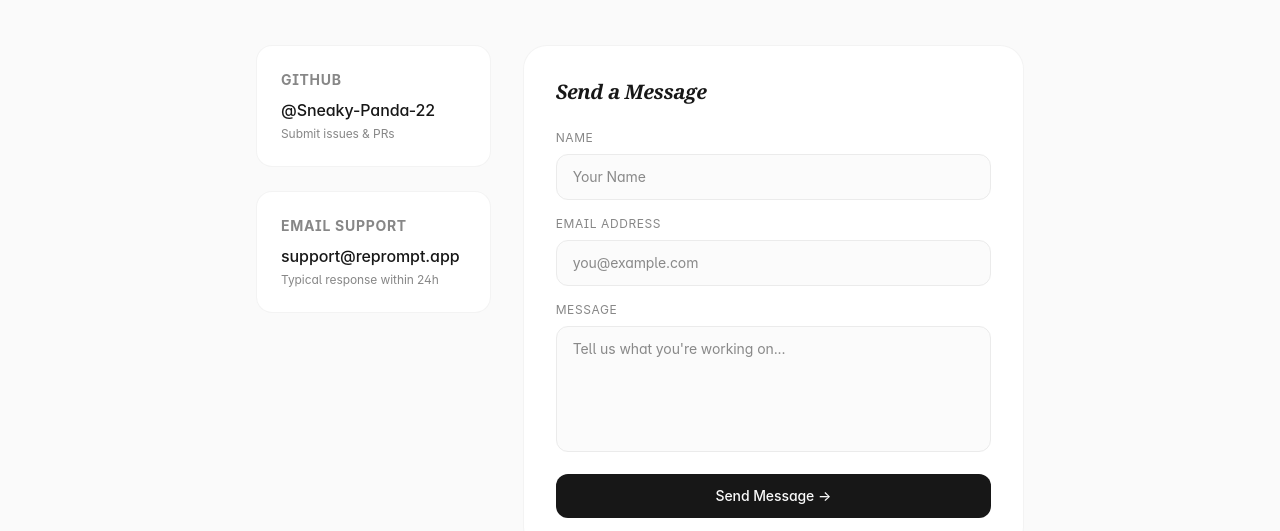
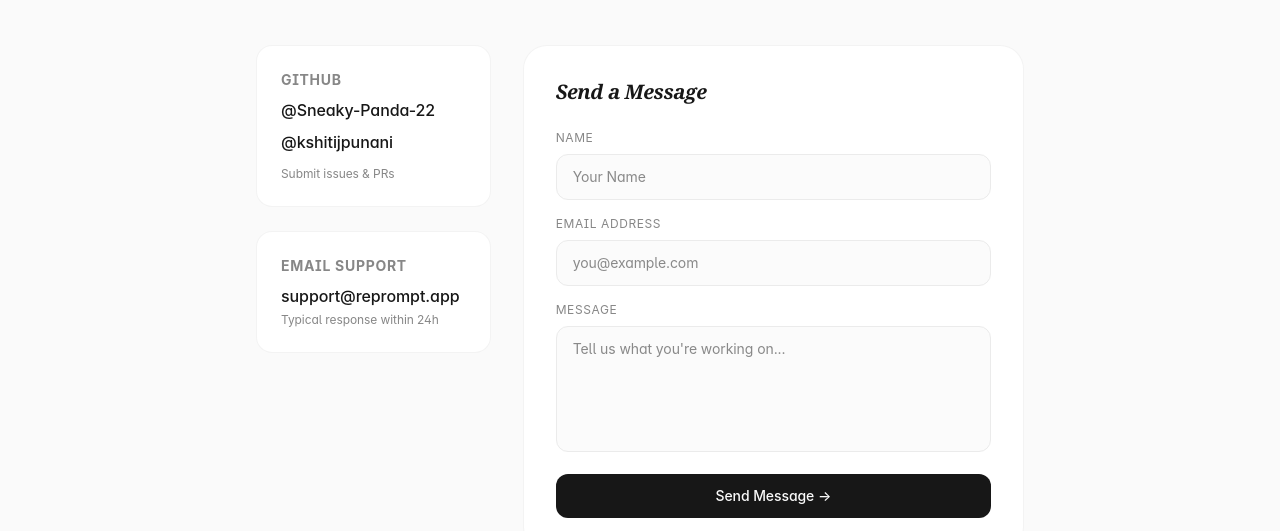
Before and after one commit to Sneaky-Panda-22/RePrompt, an Astro site in the folder astro/: page /contact in a window 1280 px wide. Shown: the part 269-800 px from the top of the page. Built offline with nearby package versions, Linux system fonts and the light colour scheme; Astro itself is replaced by a stand-in of ours.

Commit message:
Add Kshitij Punani as co-creator to About and Contact pages

```diff
--- a/astro/src/pages/about.astro
+++ b/astro/src/pages/about.astro
@@ -62,7 +62,7 @@ import InfoLayout from "../layouts/InfoLayout.astro";
       <section class="border-t border-border/60 pt-8 mt-12">
         <h2 class="text-2xl font-bold mb-4">Meet the Platform</h2>
         <p>
-          RePrompt was built by <a href="https://github.com/Sneaky-Panda-22" class="underline hover:text-accent font-medium">Parth Tandon</a> as an open solution for creative professionals. If you would like to collaborate or report bugs, feel free to inspect the codebase or submit issues through our repository.
+          RePrompt was built by <a href="https://github.com/Sneaky-Panda-22" class="underline hover:text-accent font-medium">Parth Tandon</a> and <a href="https://github.com/kshitijpunani" class="underline hover:text-accent font-medium" target="_blank" rel="noopener noreferrer">Kshitij Punani</a> as an open solution for creative professionals. If you would like to collaborate or report bugs, feel free to inspect the codebase or submit issues through our repository.
         </p>
       </section>
     </div>
--- a/astro/src/pages/contact.astro
+++ b/astro/src/pages/contact.astro
@@ -20,10 +20,15 @@ import InfoLayout from "../layouts/InfoLayout.astro";
       <div class="md:col-span-1 space-y-6">
         <div class="p-6 bg-card border border-border/60 rounded-2xl">
           <h3 class="font-bold text-sm tracking-wider uppercase font-mono-custom text-muted-foreground mb-2">GitHub</h3>
-          <p class="text-foreground font-medium hover:text-accent transition-colors">
-            <a href="https://github.com/Sneaky-Panda-22/RePrompt" target="_blank" rel="noopener noreferrer">@Sneaky-Panda-22</a>
-          </p>
-          <span class="text-xs text-muted-foreground block mt-1">Submit issues & PRs</span>
+          <div class="space-y-2">
+            <p class="text-foreground font-medium hover:text-accent transition-colors">
+              <a href="https://github.com/Sneaky-Panda-22" target="_blank" rel="noopener noreferrer">@Sneaky-Panda-22</a>
+            </p>
+            <p class="text-foreground font-medium hover:text-accent transition-colors">
+              <a href="https://github.com/kshitijpunani" target="_blank" rel="noopener noreferrer">@kshitijpunani</a>
+            </p>
+          </div>
+          <span class="text-xs text-muted-foreground block mt-3">Submit issues & PRs</span>
         </div>
 
         <div class="p-6 bg-card border border-border/60 rounded-2xl">
```
Also changed, not shown: static/about/index.html (+1 -1 lines), static/contact/index.html (+1 -1 lines).
